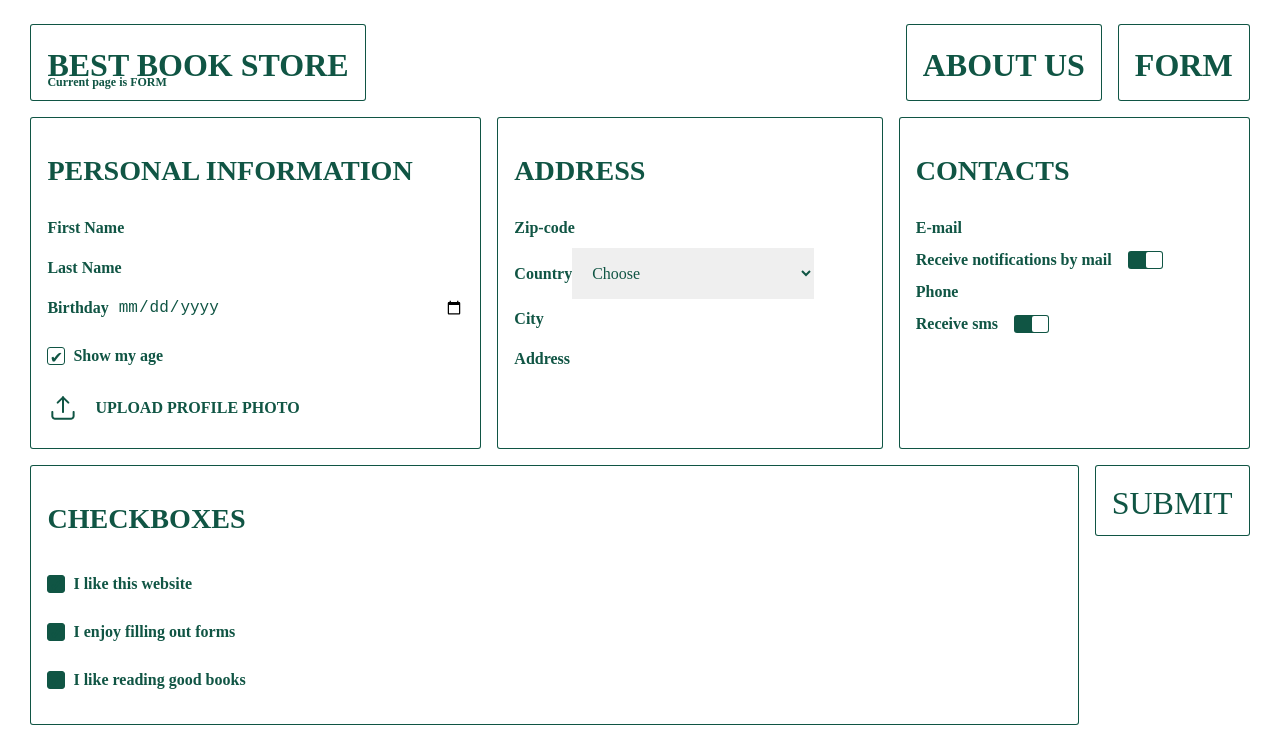
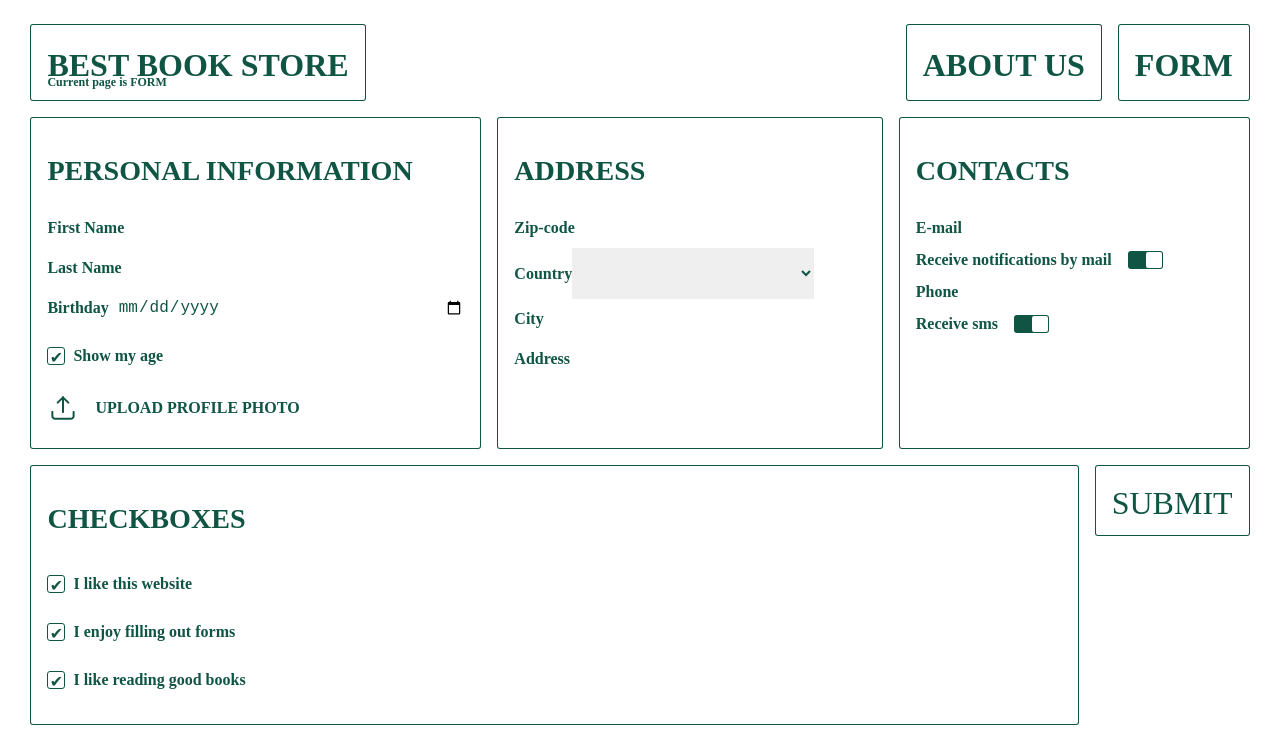
Before and after one commit to HelgaAthame/react, a React (Vite) app in the folder react.component/: page /form in a window 1280 px wide. Shown: the top 755 px of the page. Built offline with nearby package versions, Linux system fonts and the light colour scheme; a web font is replaced by a local one.

Commit message:
feat: finish cheating refs

```diff
--- a/react.component/src/form/FormPage/FormPage.tsx
+++ b/react.component/src/form/FormPage/FormPage.tsx
@@ -36,6 +36,12 @@ export class FormPage extends Component {
   firstName: RefObject<HTMLInputElement>;
   lastName: RefObject<HTMLInputElement>;
   age: RefObject<HTMLInputElement>;
+  zipCode: RefObject<HTMLInputElement>;
+  country: RefObject<HTMLSelectElement>;
+  city: RefObject<HTMLInputElement>;
+  address: RefObject<HTMLInputElement>;
+  email: RefObject<HTMLInputElement>;
+  phone: RefObject<HTMLInputElement>;
 
   constructor(props: ReactPropTypes) {
     super(props);
@@ -44,6 +50,12 @@ export class FormPage extends Component {
     this.firstName = createRef();
     this.lastName = createRef();
     this.age = createRef();
+    this.zipCode = createRef();
+    this.country = createRef();
+    this.city = createRef();
+    this.address = createRef();
+    this.email = createRef();
+    this.phone = createRef();
   }
 
   state = {
@@ -91,6 +103,11 @@ export class FormPage extends Component {
   handleInputChange(event: ChangeEvent<HTMLInputElement>){
     //alert(event.target.id + ': ' + event.target.value);
     this.setState({[event.target.id]: event.target.value});
+  }
+
+  handleSelectChange(event: ChangeEvent<HTMLSelectElement>){
+    alert(event.target.id + ': ' + event.target.value);
+    this.setState({country: event.target.value});
   }
 
   handleCheckboxChange(event: ChangeEvent<HTMLInputElement>){
@@ -168,35 +185,37 @@ export class FormPage extends Component {
 
         <Form submitFunc={this.handleSubmit.bind(this)}>
           <Fieldset title="Personal Information">
-            <Input id="firstName" label="First Name" type="text" handleChange={this.handleInputChange} ref={this.firstName}/>
-            <Input id="lastName" label="Last Name" type="text" handleChange={this.handleInputChange} ref={this.lastName}/>
-            <Input id="age" label="Birthday" type="date" handleChange={this.handleDateChange} ref={this.age}/>
+            <Input id="firstName" label="First Name" type="text" handleChange={this.handleInputChange.bind(this)} ref={this.firstName}/>
+            <Input id="lastName" label="Last Name" type="text" handleChange={this.handleInputChange.bind(this)} ref={this.lastName}/>
+            <Input id="age" label="Birthday" type="date" handleChange={this.handleDateChange.bind(this)} ref={this.age}/>
             <Checkbox id="showMyAge" title="Show my age" checked={this.state.showMyAge} handleChange={this.handleCheckboxChange.bind(this)}/>
             <File id="profilePhoto"/>
           </Fieldset>
 
           <Fieldset title="Address">
-            <Input id="zipCode" label="Zip-code" type="text" updateFunc={this.updateData}/>
+            <Input id="zipCode" label="Zip-code" type="text" handleChange={this.handleInputChange} ref={this.zipCode}/>
             <Select
+              id="country"
               multiple={false}
               label="Country"
-              value="Minsk"
+              handleChange={this.handleSelectChange.bind(this)}
+              ref={this.country}
             />
-            <Input id="city" label="City" type="text" updateFunc={this.updateData}/>
-            <Input id="address" label="Address" type="text" updateFunc={this.updateData}/>
+            <Input id="city" label="City" type="text" handleChange={this.handleInputChange} ref={this.city}/>
+            <Input id="address" label="Address" type="text" handleChange={this.handleInputChange} ref={this.address}/>
           </Fieldset>
 
           <Fieldset title="Contacts">
-            <Input id="email" label="E-mail" type="text" updateFunc={this.updateData}/>
-            <Switcher key="ten" title="Receive notifications by mail" id="ten"/>
-            <Input id="phone" label="Phone" type="text" updateFunc={this.updateData}/>
-            <Switcher key="eleven" title="Receive sms" id="eleven"/>
+            <Input id="email" label="E-mail" type="text" handleChange={this.handleInputChange} ref={this.email}/>
+            <Switcher title="Receive notifications by mail" id="receiveMail" checked={this.state.receiveMail} handleChange={this.handleCheckboxChange.bind(this)}/>
+            <Input id="phone" label="Phone" type="text" handleChange={this.handleInputChange} ref={this.phone}/>
+            <Switcher title="Receive sms" id="receiveSMS" checked={this.state.receiveSMS} handleChange={this.handleCheckboxChange.bind(this)}/>
           </Fieldset>
 
           <Fieldset title="Checkboxes">
-            <Checkbox title="I like this website" id="fourteen" />
-            <Checkbox title="I enjoy filling out forms" id="fifteen" />
-            <Checkbox title="I like reading good books" id="sixteen" />
+            <Checkbox title="I like this website" id="firstCheckbox" checked={this.state.firstCheckbox} handleChange={this.handleCheckboxChange.bind(this)}/>
+            <Checkbox title="I enjoy filling out forms" id="secondCheckbox" checked={this.state.secondCheckbox} handleChange={this.handleCheckboxChange.bind(this)}/>
+            <Checkbox title="I like reading good books" id="thirdCheckbox" checked={this.state.thirdCheckbox} handleChange={this.handleCheckboxChange.bind(this)}/>
           </Fieldset>
         </Form>
 
--- a/react.component/src/form/Select/Select.tsx
+++ b/react.component/src/form/Select/Select.tsx
@@ -1,38 +1,23 @@
 import { countries } from '../countries';
-import { ChangeEvent, Component } from 'react';
+import { ChangeEvent, ChangeEventHandler, Component, forwardRef } from 'react';
 import './select.scss';
 
 type SelectProps = {
+  label: string;
+  handleChange: ChangeEventHandler<HTMLSelectElement>
   multiple: boolean;
-  label: string;
-  value: string;
+  id: string;
 };
 
-type StateType = {
-  value: string;
-};
-
-export class Select extends Component<SelectProps, StateType> {
-  constructor(props: SelectProps) {
-    super(props);
-    this.state = { value: "choose" };
-  }
-
-  handleCahnge(event: ChangeEvent<HTMLSelectElement>) {
-    this.setState({value: event.target.value});
-  }
-
-  render() {
-    return (
+export const Select = forwardRef<HTMLSelectElement, SelectProps>((props, ref) =>
+    (
       <div className="select-wrapper">
-        {this.props.label}
-        <select value={this.state.value} multiple={this.props.multiple} onChange={this.handleCahnge.bind(this)} className="select">
-          <option className="option" value="choose" disabled>Choose</option>
+        {props.label}
+        <select id={props.id} multiple={props.multiple} onChange={props.handleChange} className="select" ref={ref}>
+          <option className="option" value=""></option>
           {countries.sort().map((country, index) => (
             <option value={country} key={index} className="option">{country}</option>
           ))}
         </select>
       </div>
-    );
-  }
-}
+    ));
--- a/react.component/src/form/Switcher/Switcher.tsx
+++ b/react.component/src/form/Switcher/Switcher.tsx
@@ -1,23 +1,20 @@
-import { ChangeEvent, Component } from "react";
+import { ChangeEvent, ChangeEventHandler, Component } from "react";
 import './switcher.scss';
 
 type SwitcherProps = {
+  checked: boolean;
   title: string;
   id: string;
+  handleChange: ChangeEventHandler<HTMLInputElement> | undefined
 }
 
 export class Switcher extends Component<SwitcherProps> {
-  state = {turn: true}
-
-  handleChange(event: ChangeEvent<HTMLInputElement>) {
-    if(event.target) this.setState({turn: !this.state.turn});
-  }
 
   render() {
     return(
       <div className="switcher-wrapper">
         {this.props.title}
-        <input type="checkbox" id={this.props.id} className="switcher-input" checked={this.state.turn} onChange={this.handleChange.bind(this)}/>
+        <input type="checkbox" id={this.props.id} className="switcher-input" checked={this.props.checked} onChange={this.props.handleChange}/>
         <label htmlFor={this.props.id} className="switcher-label"></label>
       </div>
     );
```
Also changed, not shown: react.component/src/form/Checkbox/Checkbox.tsx (+1 -6 lines), react.component/src/form/Input/Input.tsx (+2 -5 lines).
